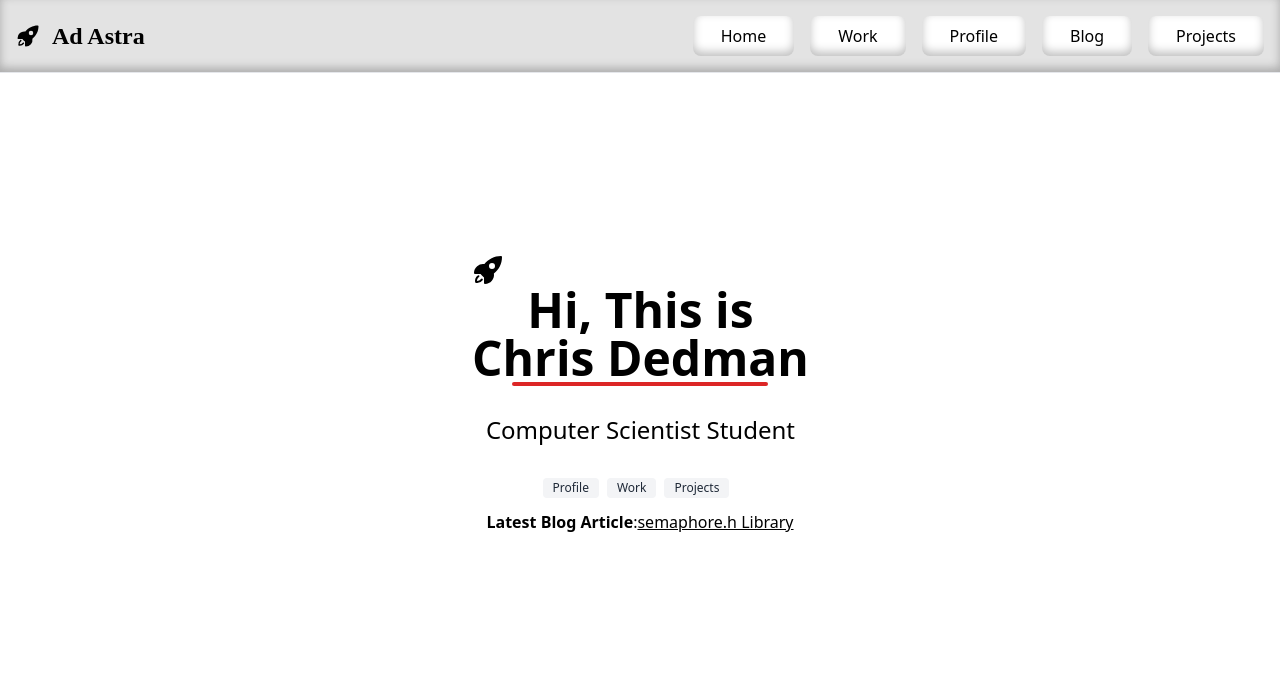
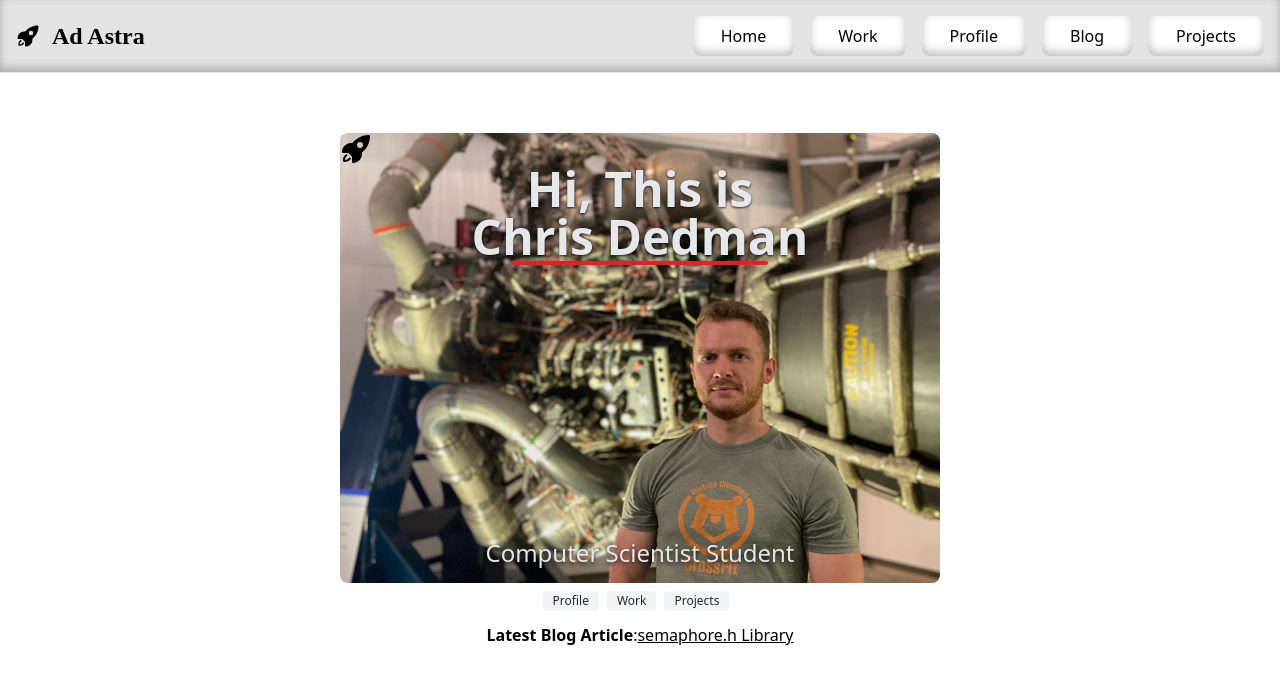
Before and after one commit to chrisdedman/website, a Next.js app: page / in a window 1280 px wide. Shown: the top 684 px of the page. Built offline with nearby package versions, Linux system fonts and the light colour scheme.

Commit message:
added picture of myself on main page

```diff
--- a/src/app/page.tsx
+++ b/src/app/page.tsx
@@ -1,4 +1,5 @@
 import React from "react";
+import Image from "next/image";
 import Menu from "@/components/navigation";
 import { RocketLaunchIcon } from '@heroicons/react/24/solid';
 
@@ -7,15 +8,27 @@ export default function Page() {
     <div className="h-screen flex flex-col items-center justify-center">
       <Menu />
 
-      <div className="text-center rocket-container">
-        <RocketLaunchIcon className="w-8 h-8 rocket spin-on-hover" />
-        <h1 className="text-5xl font-bold">Hi, This is</h1>
-        <h1 className="text-5xl font-bold">Chris Dedman</h1>
-        <div className="flex justify-center">
-          <div className="w-64 h-1 bg-red-600 rounded mt- mb-4"></div>
+      <div className="relative bottom-2">
+        <Image
+          className="rounded-lg"
+          src="/me_engine.jpeg"
+          alt="Picture of the author"
+          width={600}
+          height={600}
+        />
+        <div className="absolute top-0 left-0 text-center w-full">
+          <div className="rocket-container">
+            <RocketLaunchIcon className="w-8 h-8 rocket spin-on-hover" />
+            <h1 className="text-3xl lg:text-5xl font-bold text-gray-200 drop-shadow-[0_1.2px_1.2px_rgba(0,0,0,0.8)]">Hi, This is</h1>
+            <h1 className="text-3xl lg:text-5xl font-bold text-gray-200 drop-shadow-[0_1.2px_1.2px_rgba(0,0,0,0.8)]">Chris Dedman</h1>
+            <div className="flex justify-center">
+              <div className="w-64 h-1 bg-red-600 rounded mt- mb-4"></div>
+            </div>
+            <p className="text-2xl font-light mt-32 lg:mt-64 text-gray-200 drop-shadow-[0_2px_2px_rgba(0,0,0,0.8)]">Computer Scientist Student</p>
+          </div>
         </div>
-        <p className="text-2xl font-light mb-8">Computer Scientist Student</p>
       </div>
+
 
       <div className="flex flex-wrap justify-center">
         <CategoryCard title="Profile" />
--- a/src/app/profile/page.tsx
+++ b/src/app/profile/page.tsx
@@ -40,6 +40,7 @@ function AboutMe() {
     <div className="p-6">
       <div className="mb-3 font-normal flex justify-center">
       <Image
+        className="rounded-full"
         src="/me.jpg"
         alt="Picture of the author"
         width={300}
```
